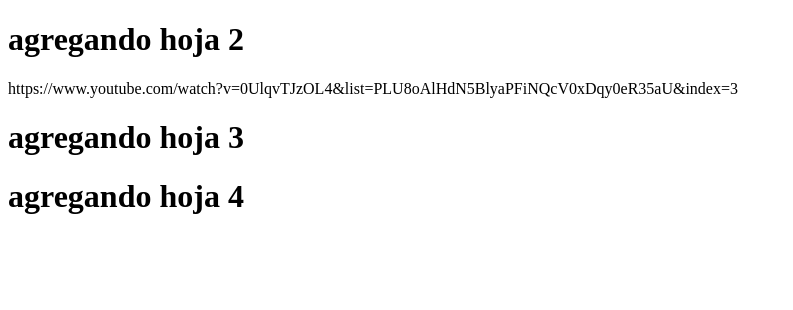
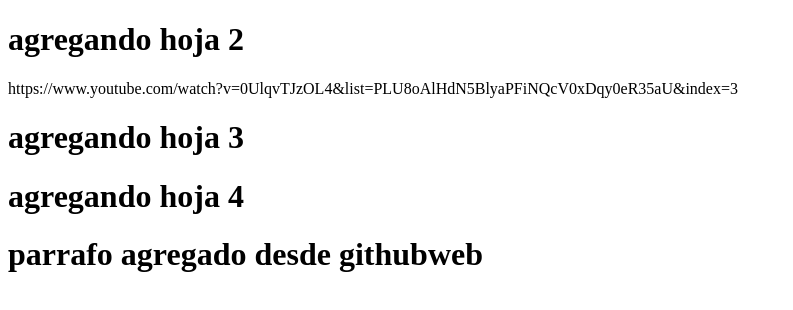
Before and after one commit to lann86/pruebas, a plain HTML site: page index.html in a window 1280 px wide. Shown: the whole page, without its empty margins (0-793 px from the left). Drawn offline with Linux system fonts and the light colour scheme.

Commit message:
Update index.html

```diff
--- a/index.html
+++ b/index.html
@@ -4,4 +4,5 @@
     https://www.youtube.com/watch?v=0UlqvTJzOL4&list=PLU8oAlHdN5BlyaPFiNQcV0xDqy0eR35aU&index=3
     <h1>agregando hoja 3</h1>
     <h1>agregando hoja 4</h1>
+    <h1>parrafo agregado desde githubweb<h1>
 </html>
```
